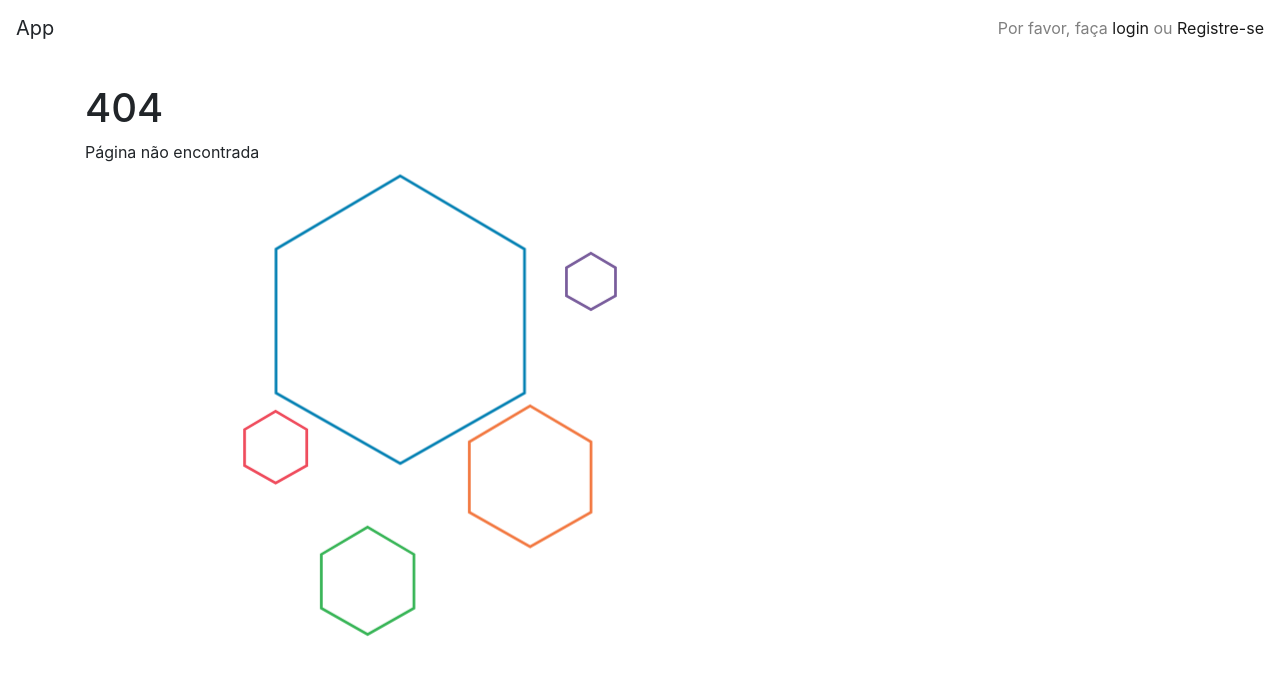
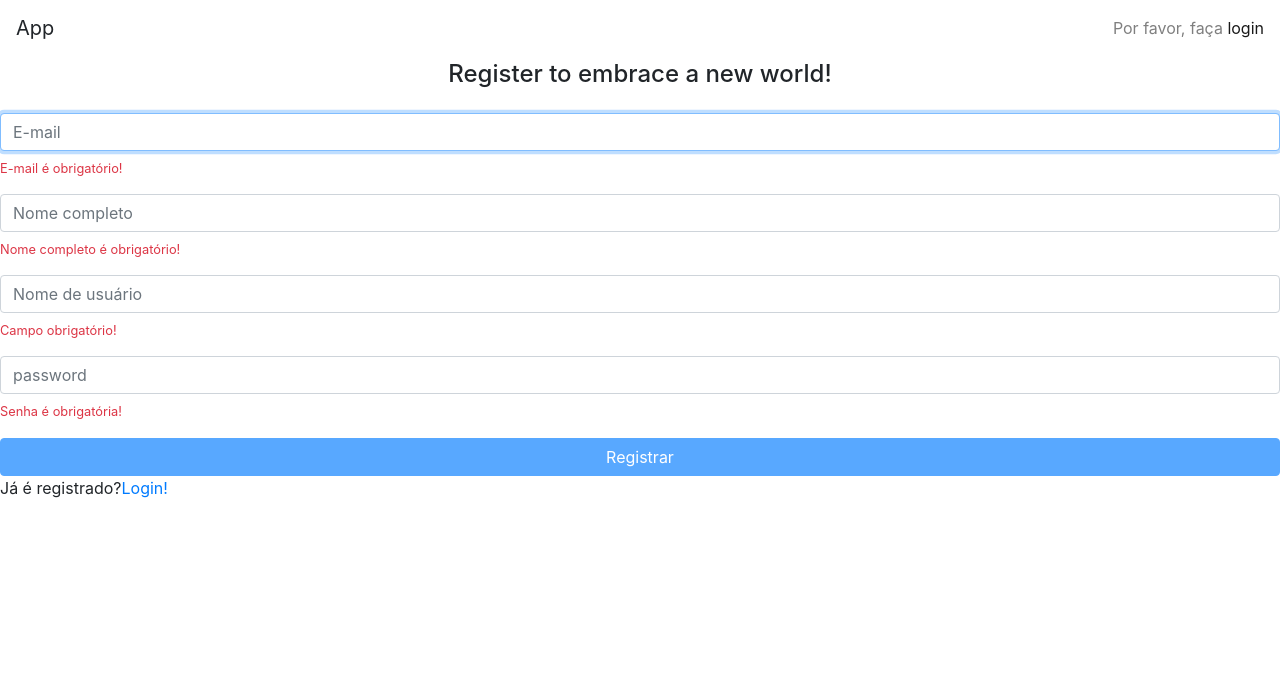
Before and after one commit to LuanMattos/CursoAngularAlura, an Angular app in the folder App/: page /signup in a window 1280 px wide. Before the commit this address had no page. Shown: the top 674 px of the page. Built offline with nearby package versions, Linux system fonts and the light colour scheme.

Commit message:
Usar requisições HTTP em uma validação de formulario

```diff
--- a/App/src/app/app.routing.module.ts
+++ b/App/src/app/app.routing.module.ts
@@ -11,12 +11,17 @@ import {NotFoundComponent} from "./errors/not-found/not-found.component";
 import {PhotoListResolver} from "./photos/photo-list/photo-list.resolver";
 import {SignInComponent} from "./home/signin/signin.component";
 import {AuthGuard} from "./core/auth/auth.guard";
+import {SignUpComponent} from "./home/signup/signup.component";
 
 const routes:Routes = [
   {
     path:'',
     component:SignInComponent,
     canActivate:[AuthGuard]
+  },
+  {
+    path:'signup',
+    component:SignUpComponent
   },
   {
     path:'user/:userName',
--- a/App/src/app/core/header/header.component.html
+++ b/App/src/app/core/header/header.component.html
@@ -22,7 +22,6 @@
     <ng-template #login>
       <span class="navbar-text">
         Por favor, faça <a [routerLink]="['']">login</a>
-        ou <a href="#">Registre-se</a>
       </span>
     </ng-template>
 
--- a/App/src/app/home/signin/signin.component.html
+++ b/App/src/app/home/signin/signin.component.html
@@ -43,4 +43,4 @@
 
 </form>
 
-<p>Não é registrado?<a>Registre-se agora</a></p>
+<p>Não é registrado?<a [routerLink]="['signup']" class="ml-2">Registre-se agora</a></p>
--- /dev/null
+++ b/App/src/app/home/signup/signup.component.html
@@ -0,0 +1,44 @@
+<!--
+  Sempre quando trabalhamos com formulario, obrigatóriamente temos que importar o FormsModule/ReactFormModule (validate no modelo)
+-->
+
+<h4 class="text-center"> Register to embrace a new world!</h4>
+
+<form class="form mt-4" [formGroup]="signupForm">
+  <div class="form-group">
+    <input  placeholder="E-mail" class="form-control" autofocus formControlName="email">
+    <app-vmessage *ngIf="signupForm.get('email').errors?.required" text="E-mail é obrigatório!"></app-vmessage>
+    <app-vmessage *ngIf="signupForm.get('email').errors?.email" text="E-mail inválido!"></app-vmessage>
+  </div>
+
+  <div class="form-group">
+    <input placeholder="Nome completo" class="form-control" formControlName="fullName">
+    <app-vmessage *ngIf="signupForm.get('fullName').errors?.required" text="Nome completo é obrigatório!"></app-vmessage>
+  </div>
+
+  <div class="form-group">
+    <input placeholder="Nome de usuário" class="form-control" formControlName="userName">
+    <app-vmessage *ngIf="signupForm.get('userName').errors?.minlength" text="Mínimo 2 caracteres!"></app-vmessage>
+    <app-vmessage *ngIf="signupForm.get('userName').errors?.maxlength" text="Máximo 30 caracteres!"></app-vmessage>
+    <app-vmessage *ngIf="signupForm.get('userName').errors?.validadorPersonalizado" text="Campo obrigatório!"></app-vmessage>
+    <small *ngIf="signupForm.get('userName').valid" class="text-success">Disponível</small>
+  </div>
+
+  <div class="form-group">
+    <input type="password" placeholder="password" class="form-control" formControlName="password">
+    <app-vmessage *ngIf="signupForm.get('password').errors?.required" text="Senha é obrigatória!"></app-vmessage>
+    <app-vmessage *ngIf="signupForm.get('password').errors?.minlength" text="Mínimo 2 caracteres!"></app-vmessage>
+    <app-vmessage *ngIf="signupForm.get('password').errors?.maxlength" text="Máximo 14 caracteres!"></app-vmessage>
+  </div>
+
+<!--  ATENNÇAAAAO - na sua validação, não esqueça de usar invalid & peding-->
+  <button [disabled]="signupForm.invalid || signupForm.pending" class="btn btn-primary btn-block">Registrar</button>
+
+  <app-vmessage
+    text="Usuário já cadastrado"
+    *ngIf="signupForm.get('userName').errors?.usuarioJaCadastrado"
+  ></app-vmessage>
+
+
+  <p>Já é registrado?<a [routerLink]="['']">Login!</a></p>
+</form>
--- /dev/null
+++ b/App/src/app/home/signup/signup.component.ts
@@ -0,0 +1,61 @@
+import {Component, OnInit} from "@angular/core";
+import {FormBuilder, FormGroup, Validators} from "@angular/forms";
+import {fieldsSignupValidator} from "../../shared/validators/fields-signup.validator";
+import {UserNotTakenValidatorService} from "./user-not-taken.validator.service";
+
+@Component({
+  selector: 'app-signup',
+  templateUrl: 'signup.component.html'
+})
+export class SignUpComponent implements OnInit {
+
+  signupForm: FormGroup;
+
+  constructor(
+    private userNotTakenValidator:UserNotTakenValidatorService,
+    private formBuilder: FormBuilder) {
+
+  }
+
+  ngOnInit() {
+
+    this.signupForm = this.formBuilder.group({
+      email: ['',
+        [
+          Validators.required,
+          Validators.email
+        ]
+      ],
+      userName: [
+        // Valor padrão
+        '',
+        // Validadores síncronos
+        [
+          fieldsSignupValidator,
+          Validators.minLength(2),
+          Validators.maxLength(30),
+          Validators.pattern(/^[a-z0-9_\-]+$/)
+        ],
+        // Validadores Asíncronos
+        /** Lembrando da anotação da signup.service (Como validar campos vindo do BACK) **/
+        [
+          this.userNotTakenValidator.checkUserNameTaken()
+        ]
+      ],
+      fullName: ['',
+        [
+          Validators.required,
+          Validators.minLength(2)
+        ]
+      ],
+      password: ['',
+        [
+          Validators.required,
+          Validators.minLength(8),
+          Validators.maxLength(14),
+        ]
+      ]
+    })
+  }
+
+}
--- /dev/null
+++ b/App/src/app/home/signup/signup.service.ts
@@ -0,0 +1,24 @@
+import {Injectable} from "@angular/core";
+import {HttpClient} from "@angular/common/http";
+
+const API = 'http://localhost:3000';
+
+@Injectable({providedIn:'root'})
+
+export class SignupService{
+
+  constructor(private httpCliente:HttpClient) {}
+
+  /**
+   * Esta classe tem como objetivo ser usado pelo validador, PORÉM o validador não suporta injeção de dependências
+   * Para isso criaremos o user-not-taken.validator.service.ts pra gente conseguir acessar essa validação
+   * Então quando precisamos fazer validação de campos que precisam buscar dados do BACK precisamos:
+   *    -Criar um Serviço com o retorno desses dados (igual esta classe)
+   *    -Criar outro Serviço com "função" de validador (user-not-taken.validator.service)
+   *    -Chamar o Serviço de consulta (Este) no Serviço de Validação
+   *    -Na Classe do Formulário desejado (signup.component), chamar a função desejada do Serviço validador (this.userNotTakenValidator.checkUserNameTaken())
+   ***/
+  checkUserNameTaken(userName:string){
+   return this.httpCliente.get(API + '/user/exists/' + userName)
+  }
+}
--- /dev/null
+++ b/App/src/app/home/signup/user-not-taken.validator.service.ts
@@ -0,0 +1,44 @@
+import {Injectable} from "@angular/core";
+import {SignupService} from "./signup.service";
+import {AbstractControl} from "@angular/forms";
+import {debounceTime, switchMap,map,first} from "rxjs/operators";
+
+@Injectable({providedIn:'root'})
+export class UserNotTakenValidatorService{
+
+  constructor(private signUpService:SignupService) {}
+  checkUserNameTaken(){
+   /**
+    * Lembrando: Como esta função é Assíncrona, ela retorna um Observable, e não dados como as Sincronas
+    * Por isso aqui usamos o valueChanges
+    *
+    * O ValueChanges é um evento gerado pelos formulários angulares sempre que o valor do FormControl,
+    *     FormGroup ou FormArray muda.
+    *     Ele retorna um observável para que você possa assiná-lo.
+    *     O observável obtém o valor mais recente do controle.
+    *     Ele nos permite rastrear as alterações feitas no valor em tempo real e responder a ele.
+    *
+    *  Sobre o switchMap => https://www.learnrxjs.io/learn-rxjs/operators/transformation/switchmap
+    **/
+      return (control:AbstractControl)=>{
+        return control
+          .valueChanges
+          .pipe(debounceTime(300))
+          .pipe(switchMap(userName => this.signUpService.checkUserNameTaken(userName) ))
+          /**
+           * "{usuarioJaCadastrado:true}:null" => Igual nosso validador lower-case.validator
+           *  Ou seja, campo que vamo utilizar em nosso DOM
+           **/
+          .pipe(map(ExisteOsuario => ExisteOsuario ? {usuarioJaCadastrado:true}:null))
+          /**
+           * O FormGroup faz pra nós o Subscribe automaticamente, mas ele nunca sabe quando para, portanto
+           *  avisamos o Angular para pegar o primeiro valor do Subscribe
+           *
+           *  https://www.learnrxjs.io/learn-rxjs/operators/filtering/first
+           **/
+          .pipe(first())
+      }
+
+  }
+
+}
--- /dev/null
+++ b/App/src/app/shared/validators/fields-signup.validator.ts
@@ -0,0 +1,13 @@
+import {AbstractControl} from "@angular/forms";
+
+export function fieldsSignupValidator(control:AbstractControl ){
+
+  /**
+   * Apenas como exemplo vamos criar nosso próprio validador
+   * Podemos usar como forma de não precisar repetir nosso <app-message> ;)
+   **/
+  if(!control.value.length){
+    return {validadorPersonalizado:true}
+  }
+  return null
+}
```
Also changed, not shown: App/src/app/home/home.module.ts (+9 -3 lines).
